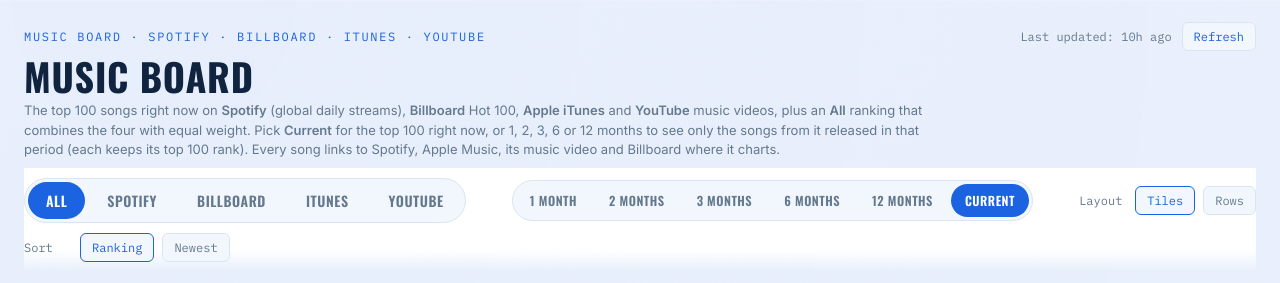
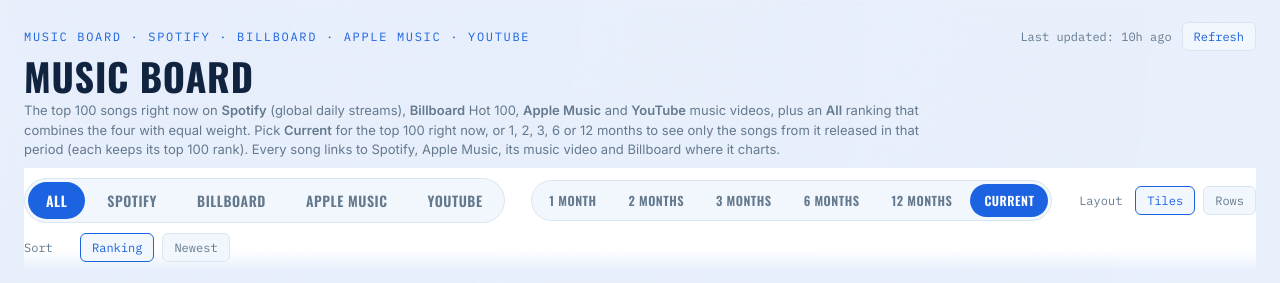
Before and after one commit to mzaiger/Music, a plain HTML site: page index.html in a window 1280 px wide. Shown: the top 283 px of the page. Drawn offline with nearby package versions, Linux system fonts and the light colour scheme.

Commit message:
Update index.html

```diff
--- a/index.html
+++ b/index.html
@@ -139,11 +139,11 @@
 <body>
 <header>
   <div class="eyebrow-row">
-    <p class="eyebrow">Music Board · Spotify · Billboard · iTunes · YouTube</p>
+    <p class="eyebrow">Music Board · Spotify · Billboard · Apple Music · YouTube</p>
     <div class="updated-row"><span id="lastUpdated">Last updated: —</span><button class="refresh-btn" id="refreshBtn" type="button">Refresh</button></div>
   </div>
   <h1>Music Board</h1>
-  <p class="sub">The top 100 songs right now on <b>Spotify</b> (global daily streams), <b>Billboard</b> Hot 100, <b>Apple iTunes</b> and <b>YouTube</b> music videos, plus an <b>All</b> ranking that combines the four with equal weight. Pick <b>Current</b> for the top 100 right now, or 1, 2, 3, 6 or 12 months to see only the songs from it released in that period (each keeps its top 100 rank). Every song links to Spotify, Apple Music, its music video and Billboard where it charts.</p>
+  <p class="sub">The top 100 songs right now on <b>Spotify</b> (global daily streams), <b>Billboard</b> Hot 100, <b>Apple Music</b> and <b>YouTube</b> music videos, plus an <b>All</b> ranking that combines the four with equal weight. Pick <b>Current</b> for the top 100 right now, or 1, 2, 3, 6 or 12 months to see only the songs from it released in that period (each keeps its top 100 rank). Every song links to Spotify, Apple Music, its music video and Billboard where it charts.</p>
 </header>
 <main>
   <div class="controls">
@@ -162,7 +162,7 @@
   </div>
   <p class="count" id="count"></p>
   <div id="out"></div>
-  <p class="foot">Data: Spotify daily chart via <a href="https://kworb.net/spotify/"><img class="foot-ico" src="https://www.google.com/s2/favicons?domain=kworb.net&sz=64" alt="" width="14" height="14" loading="lazy" referrerpolicy="no-referrer" onerror="this.style.display='none'">kworb.net</a>, Billboard Hot 100 via a community JSON on raw.githubusercontent.com, Apple&rsquo;s iTunes RSS and search API, and the YouTube Data API (US music category). <b>All</b> gives each chart equal weight: a song earns 101 minus its rank on each chart (0 if absent), averaged over the charts. Songs are matched across charts by title and artist, so an odd spelling can split one song into two rows. Dates are Apple release dates (YouTube upload date if Apple has none). Arrows compare each song&rsquo;s rank with the same chart a week ago (NEW = not on it then); they appear once a week of history exists, except Billboard, which supplies last week&rsquo;s rank. Greyed link buttons are searches because no direct link was found. Spotify, Billboard, Apple and YouTube are not affiliated with this site.</p>
+  <p class="foot">Data: Spotify daily chart via <a href="https://kworb.net/spotify/"><img class="foot-ico" src="https://www.google.com/s2/favicons?domain=kworb.net&sz=64" alt="" width="14" height="14" loading="lazy" referrerpolicy="no-referrer" onerror="this.style.display='none'">kworb.net</a>, Billboard Hot 100 via a community JSON on raw.githubusercontent.com, Apple&rsquo;s Apple Music most-played RSS feed (the iTunes Store top songs feed if that is unavailable) and iTunes search API, and the YouTube Data API (US music category). <b>All</b> gives each chart equal weight: a song earns 101 minus its rank on each chart (0 if absent), averaged over the charts. Songs are matched across charts by title and artist, so an odd spelling can split one song into two rows. Dates are Apple release dates (YouTube upload date if Apple has none). Arrows compare each song&rsquo;s rank with the same chart a week ago (NEW = not on it then); they appear once a week of history exists, except Billboard, which supplies last week&rsquo;s rank. Greyed link buttons are searches because no direct link was found. Spotify, Billboard, Apple and YouTube are not affiliated with this site.</p>
 </main>
 <script>
 const fmt = n => Number(n).toLocaleString('en-US');
@@ -174,7 +174,7 @@ const SOURCES = [
     metric: it => `<b>🎧 ${fmt(it.metric)}</b> streams`, row: it => `🎧 ${fmt(it.metric)} streams`, col:'Streams', empty:'songs' },
   { k:'billboard', l:'Billboard', hint:'Billboard Hot 100', cls:'billboard',
     metric: it => `<b>${it.metric}</b> wk${it.metric === 1 ? '' : 's'} · peak #${it.peak}`, row: it => `${it.metric} wks · peak #${it.peak}`, col:'Weeks on chart', empty:'songs' },
-  { k:'itunes', l:'iTunes', hint:'Apple Music top songs (US)', cls:'itunes',
+  { k:'itunes', l:'Apple Music', hint:'Apple Music top songs (US)', cls:'itunes',
     metric: it => `<b>Apple #${it.metric}</b> chart`, row: it => `Apple #${it.metric}`, col:'Apple Ranking', empty:'songs' },
   { k:'youtube', l:'YouTube', hint:'YouTube most popular music videos (US)', cls:'youtube',
     metric: it => `<b>▶ ${fmt(it.metric)}</b> views`, row: it => `▶ ${fmt(it.metric)} views`, col:'Views', empty:'videos' },
```
